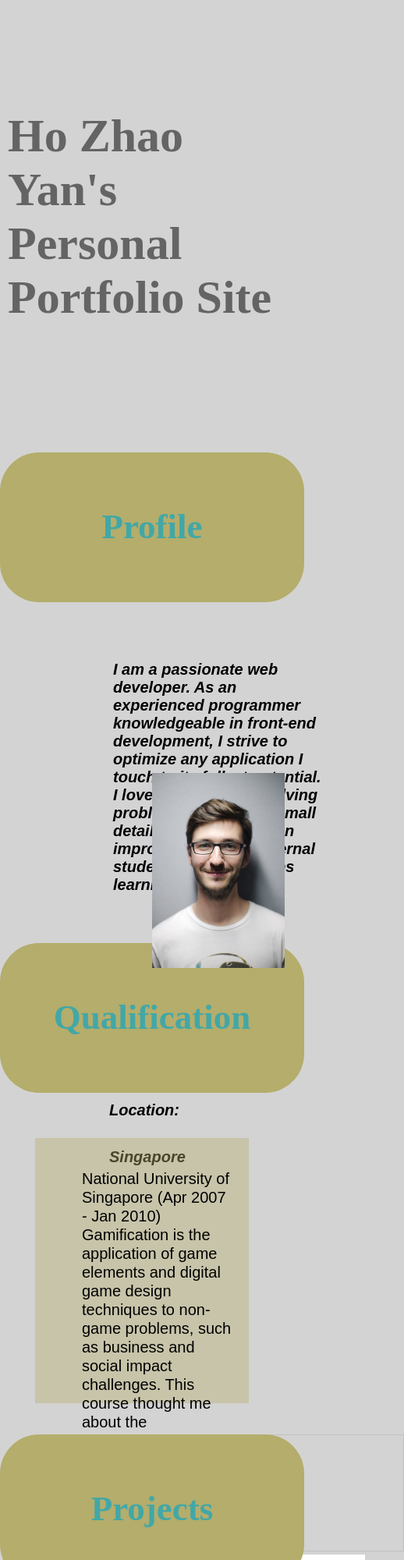
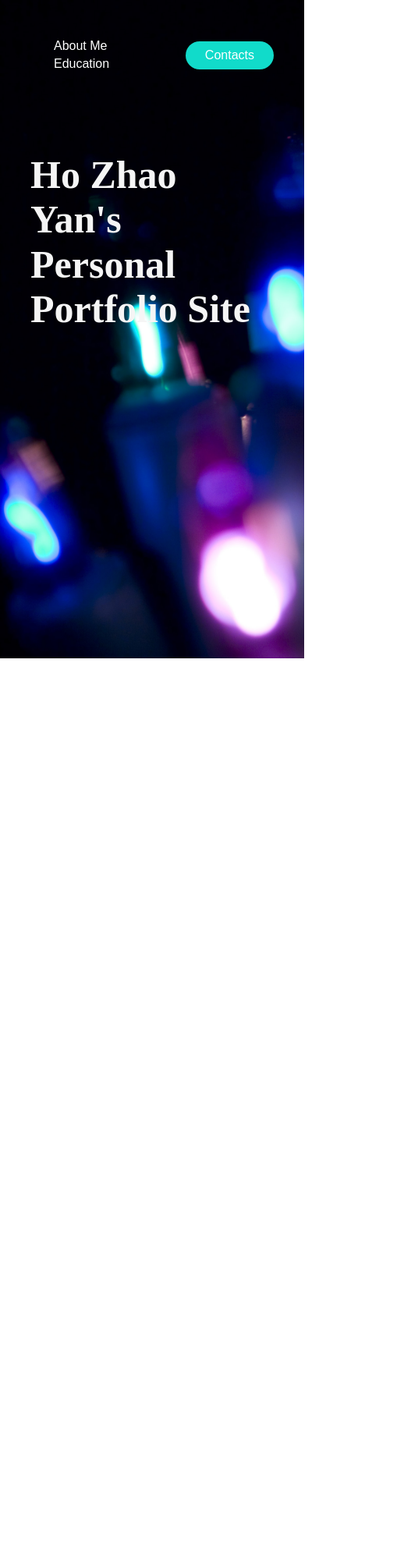
Before and after one commit to s10205426/IDAssignment1, a plain HTML site: page index.html in a window 390 px wide. Shown: the top 2000 px of the page at 78% size, 518 px wide, since content can reach past the window. After the commit the page ends 844 px from the top, so only its background shows below. Drawn offline with Linux system fonts and the light colour scheme.

Commit message:
finished

```diff
--- a/index.html
+++ b/index.html
@@ -8,55 +8,19 @@
 	<link href="style.css" rel="stylesheet" type="text/css" />
 </head>
 
-<body>
+<body style = "background-image: url('Homepage_background.jpg');">>
 	<header>
-		<h1>Ho Zhao Yan's Personal Portfolio Site</h1>
+		<nav>
+			<ul class = "nav_links">
+				<li><a href="about_me.html">About Me</a></li>
+				<li><a href="education.html">Education</a></li>
+			</ul>
+		</nav>
+		<a class = "contact" href="contacts.html"><button>Contacts</button></a>
 	</header>
 
-	<h2 class = "profile_bg">Profile</h2>
-	<section>
-		<ul class = "flex-container">
-			<h3 class="flex-item">
-				I am a passionate web developer. As an experienced programmer knowledgeable in front-end development, I strive to optimize any application I touch to its fullest potential. I love to spend time solving problems and finding small details in apps that I can improve on. I am an eternal student that never stops learning.
-			</h3>
-			<h3 class="flex-item">
-				<img src = "Profile_icon.jpeg" width = "170px"; height = "250px";>
-			</h3>
-			<h3 class="flex-item2">
-				<li>Name: Ho Zhao Yan</li>
-				<li>Age: 30</li>
-				<li>Location: Singapore</li>
-
-			</h3>
-		</ul>
-	</section>
-
-	<h2 class = "profile_bg">Qualification</h2>
-	<section>
-		<h3 class = "left">
-			<ul>
-			<li>National University of Singapore (Apr 2007 - Jan 2010)</li>
-			<li>Gamification is the application of game elements and digital game design techniques to non-game problems, such as business and social impact challenges. This course thought me about the mechanisms of gamification, why it has such tremendous potential, and how to use it effectively.</li>
-			<li>---------------------------------------------------------------------------------------------------------------------------------</li>
-			<li>Ngee Ann Polytechnic (Apr 2000 - Jan 2003)</li>
-			<li>Gamification is the application of game elements and digital game design techniques to non-game problems, such as business and social impact challenges. This course thought me about the mechanisms of gamification, why it has such tremendous potential, and how to use it effectively.</li>
-			</ul>
-		</h3>
-
-		<aside class = "right">
-			<img src = "NUS_icon.jpg" width = "300px" height = "150px">
-			<img src = "NP_icon.png" width = "250px" height = "170px">
-
-		</aside>
-
-	</section>
-	<h2 class = "profile_bg">Projects</h2>
-	<h2 class = "profile_bg">Contacts</h2>
+	<h1>Ho Zhao Yan's Personal Portfolio Site</h1>
 
 </body>
 
-<section>
-
-</section>
-
 </html>
--- a/style.css
+++ b/style.css
@@ -350,104 +350,139 @@ template {
 
 
 /* Custom Code */
-@media screen and (min-width: 576px) {
+@import url('https://fonts.googleapis.com/css?family=Montserrat:500');
 
 
+
+* {
+  box-sizing: border-box;
+  margin: 0;
+  padding: 0;
+  text-decoration: none;
 }
 
 body {
-    display: flex;
-    flex-direction: column;
-    background-color: lightgrey;
-
+  background-attachment: fixed;
+  background-size: cover;
 }
 
 h1 {
-    display: flex;
-    font-size: 60px;
-    justify-content: center;
-    color: rgb(100, 100, 100);
-    padding-top: 100px;
-    margin-left: 10px;
-    margin-right: 10px;
-    height: 0px;
+  color: whitesmoke;
+  display: flex;
+  justify-content: center;
+  padding: 10%;
+  font-size: 50px;
 }
 
-h2 {
-    display: flex;
-    justify-content: center;
-    font-size: 45px;
-    color: rgb(66, 167, 167);
-    padding: 70px;
+.about_me_style {
+  display: flex;
+  flex-direction: row;
+  justify-content: center;
 }
 
-section { /* To close up the space */
-    height: 0px;
+li, a, button {
+  font-family: "Montserrat", sans-serif;
+  font-size: 16px;
+  color: white;
+}
+
+header {
+  display: flex;
+  justify-content: flex-end;
+  align-items: center;
+  padding: 30px 10%;
+}
+
+.nav_links {
+  list-style: none;
+}
+
+.nav_links li {
+  display: inline-block;
+  padding: 0px 20px;
+  transition: all 0.3s ease 0s;
+}
+
+.nav_links li a:hover {
+  color: lightblue;
+}
+
+button {
+  padding: 9px 25px;
+  background-color: rgb(17, 219, 202, 1);
+  border: none;
+  border-radius: 50px;
+  cursor: pointer;
+  transition: all 0.3s ease 0s;
+}
+
+button:hover {
+  background-color:  rgb(17, 219, 202, 0.6);
 }
 
 ul{list-style: none;} /* To remove the dot */
 
-.flex-container { /* Used for grouping in the 'Profile' section */
-    display: flex;
-    flex-wrap: wrap;
-    justify-content: center;
+.profile_bg {
+  background-color: rgb(180, 173, 107);
+  border-radius: 50px;
+  margin-left: 20px;
+  margin-right: 20px;
+
 }
 
-.flex-item {
-    position: relative;
-    left: 65px;
-    display: flex;
-    justify-content: space-around;
-    width: 270px;
-    height: 100px;
-    font-family: sans-serif;
-    font-style: italic;
-    font-size: 20px;
-    margin: 2px;
-    padding: 20px;
+.flex_container {
+  display: flex;
+  flex-direction: column;
+  align-items: center;
+  margin-right: 125px;
+  margin-left: 125px;
+  margin-bottom: 100px;
+  margin-top: 20px;
+  text-align: center;
 }
 
-.flex-item2 {
-  display: flex;
-  flex-direction: column;
-  align-items: flex-start;
-  width: 270px;
-  height: 100px;
-  font-family: sans-serif;
-  font-style: italic;
+.flex_item {
+  margin-top: 40px;
+  margin-right: 20px;
+  margin-left: 20px;
   font-size: 20px;
-  margin: 100px;
-  line-height: 3.0;
+  text-align: center;
 }
 
-.profile_bg { /* Extra colors to add to the background */
-    background-color: rgb(180, 173, 107);
-    border-radius: 50px;
-    border-color: lightblue;
-    margin-block-start: 400px;
+hr.border { /* border */
+  border-top: 0px solid #bbb;
+  border-radius: 13px;
+  margin-left: 90px;
+  margin-right: 90px;
 }
 
-.left {
-  background: rgb(180, 173, 107,0.4);
-  width: 60%;
-  float: left;
-  height: 300px;
-  margin-left: 45px;
-  font-family: sans-serif;
-  font-size: 20px;
-  font-weight: 100;
-  display: flex;
-  flex-direction: column;
-  align-items: flex-start;
-  line-height: 1.2;
-  padding-top: 50px;
-  padding: 20px;
+@media only screen and (max-width: 576px) { /* fit mobile devices */
+  hr.border { /* border */
+    border-top: 0px solid #bbb;
+    border-radius: 13px;
+    margin-left: 20px;
+    margin-right: 20px;
+  }
+}
+@media only screen and (max-width: 576px) { /* fit mobile devices */
+  .flex_container {
+    display: flex;
+    flex-direction: column;
+    align-items: center;
+    margin-right: 25px;
+    margin-left: 25px;
+    margin-bottom: 100px;
+    margin-top: 20px;
+    text-align: center;
+  }
 }
 
-.right {
-  width: 25%;
-  float: right;
-  height: 20px;
-  margin-right: 75px;
-  padding-top: 20px;
+@media only screen and (max-width: 576px) { /* fit mobile devices */
+  .nav_links li {
+    display: flex;
+    align-items: flex-start;
+    float: left;
+    padding: 2px 30px;
+    transition: all 0.3s ease 0s;
+  }
 }
```
Also changed, not shown: about_me.html (added, +41 -0 lines), contacts.html (added, +38 -0 lines), education.html (added, +38 -0 lines), links.html (added, +23 -0 lines), Homepage_background.jpg (added), facebook_icon.png (added), linkedin_icon.png (added), twitter_icon.png (added).
